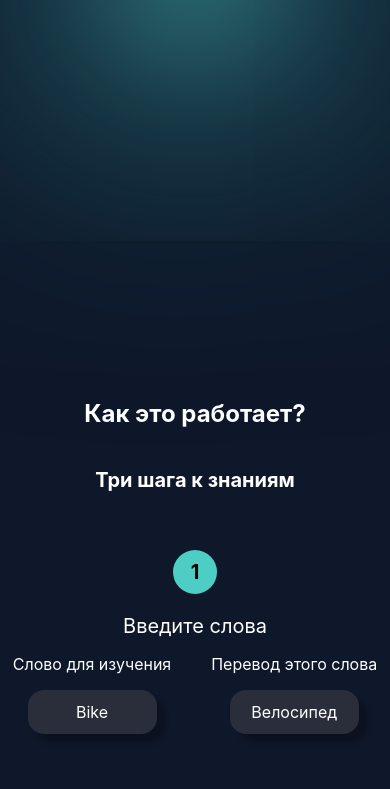
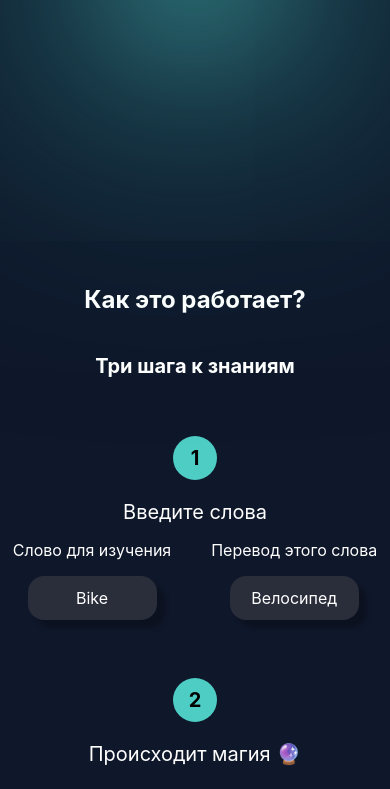
Before and after one commit to VinogradovDionis/VinogradovDionis.github.io, a plain HTML site: page index.html in a window 390 px wide. Shown: the part 2046-2835 px from the top of the page. Drawn offline with Linux system fonts and the light colour scheme.

Commit message:
adaptive

```diff
--- a/styles.css
+++ b/styles.css
@@ -36,6 +36,8 @@ body {
 
 .cards img {
   transition: all 0.3s ease;
+  width: 200px; /* Фиксированная ширина */
+  height: auto; /* Сохраняет пропорции */
 }
 
 .cards img:hover {
@@ -88,7 +90,6 @@ body {
   border-radius: 50%;
   z-index: -1;
 
-  /* Акварельный размытый эффект */
   box-shadow: 0 0 120px 80px rgba(87, 229, 219, 0.3),
     0 0 250px 130px rgba(87, 229, 219, 0.2),
     0 0 400px 200px rgba(87, 229, 219, 0.1),
@@ -222,3 +223,41 @@ footer {
 .href-footer:hover {
   color: #4ecdc4;
 }
+
+/* Десктоп (1200px+) - базовые стили */
+
+/* Ноутбуки (1199px-) */
+@media (max-width: 1199px) {
+  article {
+    margin-top: 288px;
+  }
+}
+
+/* Планшеты (991px-) */
+@media (max-width: 991px) {
+  body {
+    background-image: url(files/lines1.svg), url(files/lines2.svg),
+      url(files/lines3.svg);
+    background-repeat: no-repeat;
+    background-position: -50px top, /* lines1.svg - сдвинуто влево */ right top,
+      /* lines2.svg - без изменений */ left bottom; /* lines3.svg - без изменений */
+  }
+}
+
+/* Телефоны (767px-) */
+@media (max-width: 767px) {
+  body {
+    background-image: url(files/lines1.svg), url(files/lines2.svg),
+      url(files/lines3.svg);
+    background-repeat: no-repeat;
+    background-position: -80px top, /* lines1.svg - сдвинуто влево */ right top,
+      /* lines2.svg - без изменений */ left bottom; /* lines3.svg - без изменений */
+  }
+}
+
+/* Маленькие телефоны (575px-) */
+@media (max-width: 575px) {
+  body {
+    background-image: none, url(files/lines2.svg), url(files/lines3.svg);
+  }
+}
```
